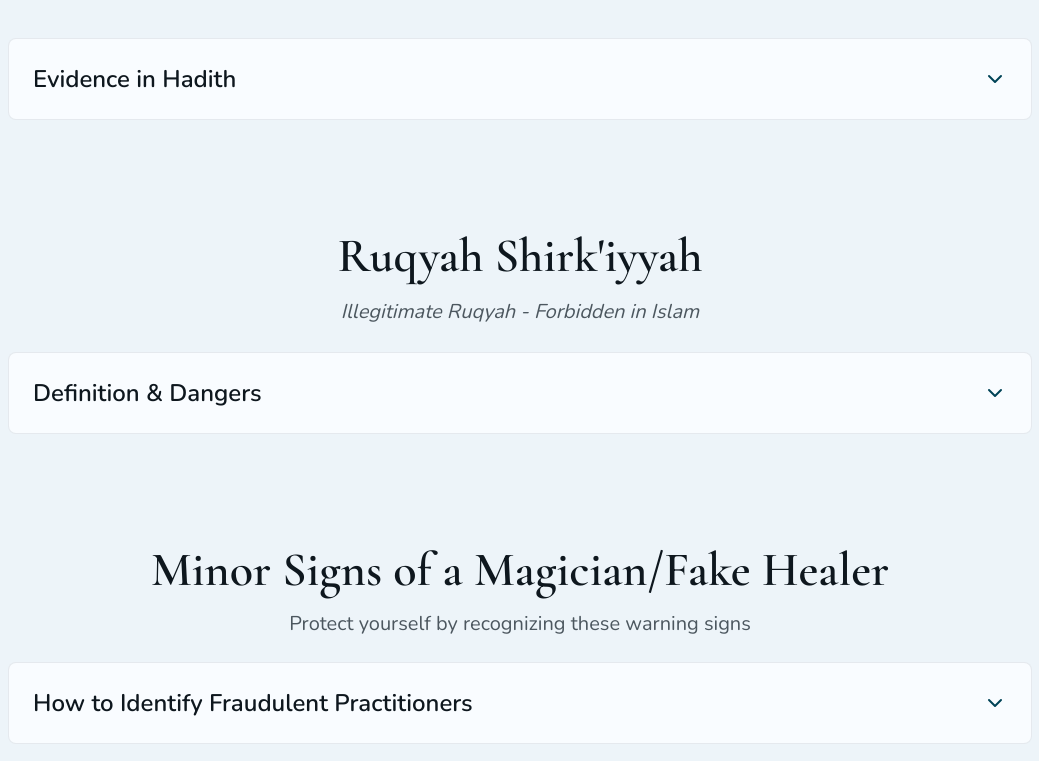
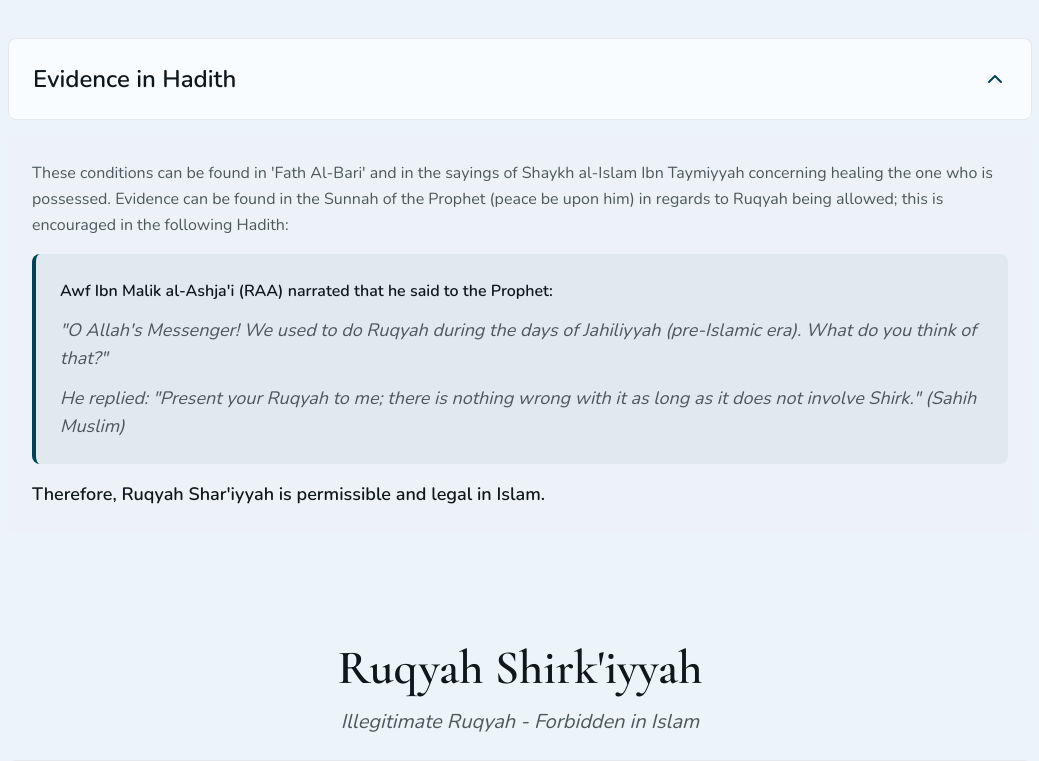
Before and after one commit to A1bdul/v0-ruqya-healing, a Next.js app: page / in a window 1280 px wide. Shown: the part 4700-5461 px from the top of the page, without its empty margins (120-1159 px from the left). Built offline with nearby package versions, Linux system fonts and the light colour scheme; no server answers.

Commit message:
feat: expand info sections by default
Set defaultOpen to true for Evidence in Hadith, Ruqyah Shirk'iyyah, and Warning Signs sections

#VERCEL_SKIP

Co-authored-by: Vince <73336016+A1bdul@users.noreply.github.com>

```diff
--- a/app/page.tsx
+++ b/app/page.tsx
@@ -305,7 +305,7 @@ export default function HomePage() {
 
             {/* Evidence in Hadith */}
             <div className="max-w-5xl mx-auto space-y-6">
-              <ExpandableSection title="Evidence in Hadith">
+              <ExpandableSection title="Evidence in Hadith" defaultOpen={true}>
                 <div className="space-y-4">
                   <p>
                     These conditions can be found in 'Fath Al-Bari' and in the sayings of Shaykh al-Islam Ibn Taymiyyah
@@ -338,12 +338,12 @@ export default function HomePage() {
                 <h3 className="text-3xl md:text-4xl lg:text-5xl font-serif font-semibold text-foreground">
                   Ruqyah Shirk'iyyah
                 </h3>
-                <p className="text-lg md:text-xl text-muted-foreground leading-relaxed max-w-3xl mx-auto italic">
+                <p className="text-lg md:text-xl text-muted-foreground max-w-3xl mx-auto italic">
                   Illegitimate Ruqyah - Forbidden in Islam
                 </p>
               </div>
 
-              <ExpandableSection title="Definition & Dangers" defaultOpen={false}>
+              <ExpandableSection title="Definition & Dangers" defaultOpen={true}>
                 <div className="space-y-4">
                   <p>
                     This type of Ruqyah leads to sin and destruction upon the individual as it involves calling upon
@@ -375,7 +375,7 @@ export default function HomePage() {
                 </p>
               </div>
 
-              <ExpandableSection title="How to Identify Fraudulent Practitioners" defaultOpen={false}>
+              <ExpandableSection title="How to Identify Fraudulent Practitioners" defaultOpen={true}>
                 <div className="space-y-6">
                   <div className="space-y-3">
                     <h5 className="font-semibold text-foreground text-lg flex items-start gap-3">
```
